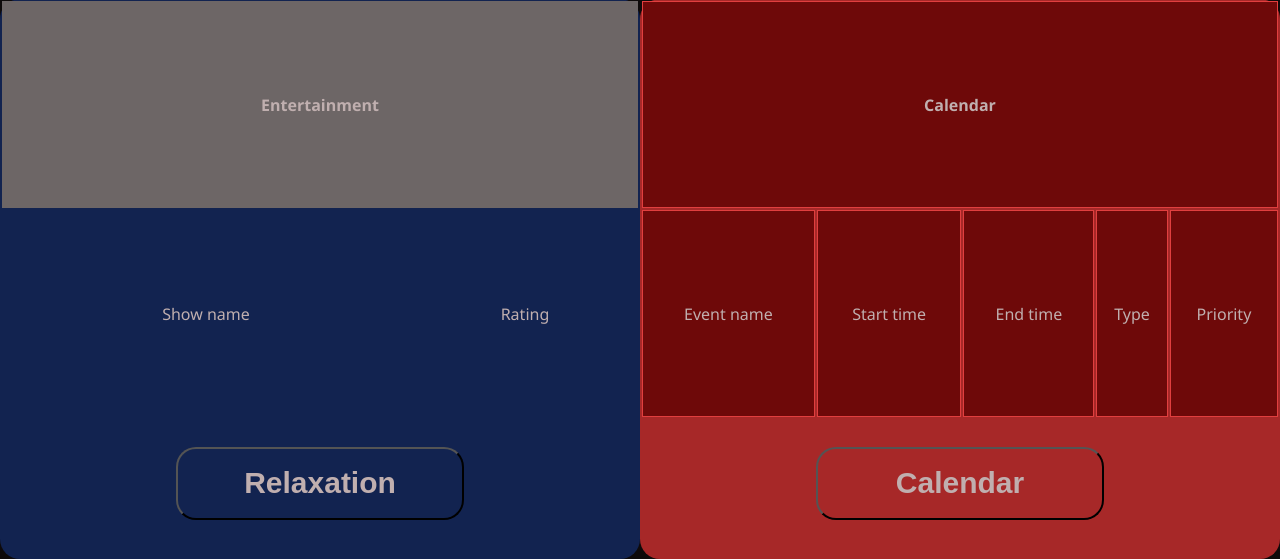
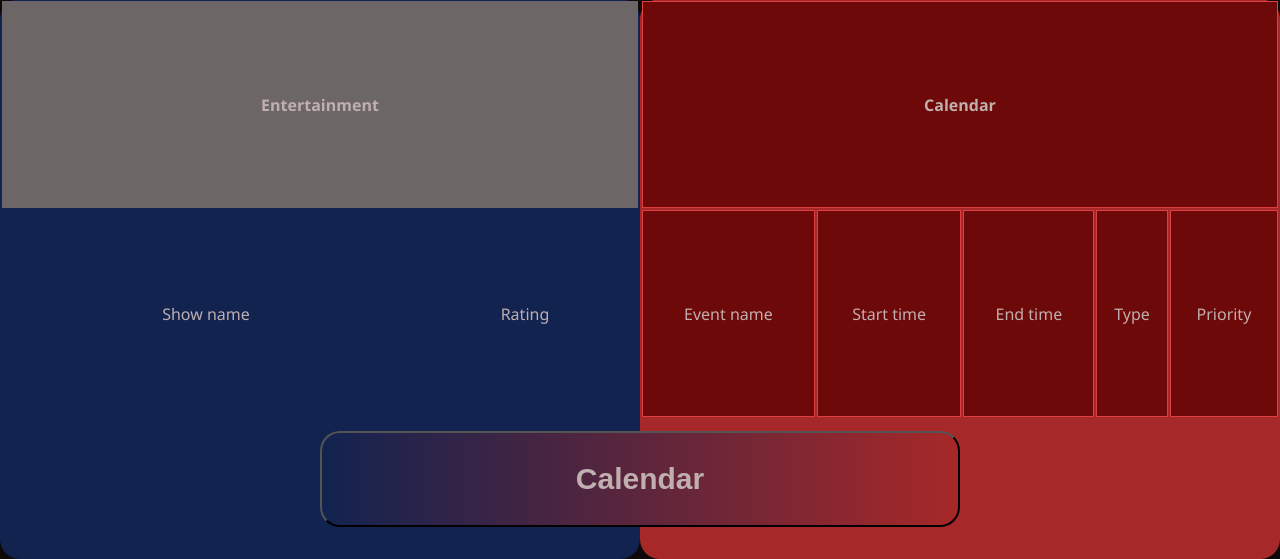
Before and after one commit to Oliwyatt/NEA, a Python web app: template templates/Home.html in a window 1280 px wide. Shown: the part 241-800 px from the top of the page. Run offline with Jinja, Linux system fonts and the light colour scheme; the template is opened without the code that fills it, so the values that code supplies are empty.

Commit message:
Added update page removed relaxation page and button.

```diff
--- a/static/css/Home.css
+++ b/static/css/Home.css
@@ -91,43 +91,22 @@ body{
     height: 100%;
 }
 
-.RelaxationBtn{
-    position: absolute;
-    font-size: 30px;
-    font-weight: 600;
-    color: var(--Main-Text-Colour);
-    height: 13%;
-    width: 45%;
-    text-align: center;
-    background: var(--Secondary-Colour);
-    border-radius: 20px;
-    left: 27.5%;
-    bottom: 7%;
-    cursor: pointer;
-}
-
 .CalendarBtn{
     position: absolute;
     font-size: 30px;
     font-weight: 600;
     color: var(--Main-Text-Colour);
-    height: 13%;
-    width: 45%;
+    height: 12%;
+    width: 50%;
     text-align: center;
-    background: var(--Primary-Colour);
+    background: var(--Rev-Primary-Gradient);
     border-radius: 20px;
-    left: 27.5%;
-    bottom: 7%;
+    left: 25%;
+    bottom: 4%;
 }
 
 .CalendarBtn:hover{
     transition: 1s;
-    background: #e13f3f;
+    background: var(--Primary-Gradient);
     cursor: pointer;
 }
-
-.RelaxationBtn:hover{
-    transition: 1s;
-    background: #513ad7;
-    cursor: pointer;
-}
--- a/templates/Home.html
+++ b/templates/Home.html
@@ -31,7 +31,6 @@
                 {% endfor %}
             </table>
         </div>
-        <button onclick="window.location.href = '/Relaxation'" class="RelaxationBtn">Relaxation</button>
     </div>
     <div class="Calendar-Container">
         <div class="Calendar-Table">
@@ -55,7 +54,7 @@
                 {% endfor %}
             </table>
         </div>
-        <button onclick="window.location.href = '/Calendar'" class="CalendarBtn">Calendar</button>
     </div>
+    <button onclick="window.location.href = '/Calendar'" class="CalendarBtn">Calendar</button>
 </body>
 {% endblock %}
```
Also changed, not shown: app.py (+9 -4 lines), static/css/Calendar.css (+18 -0 lines), templates/Calendar.html (+4 -4 lines), templates/Update.html (added, +21 -0 lines), static/css/Update.css (renamed from static/css/Relaxation.css), templates/Relaxation.html (deleted).
